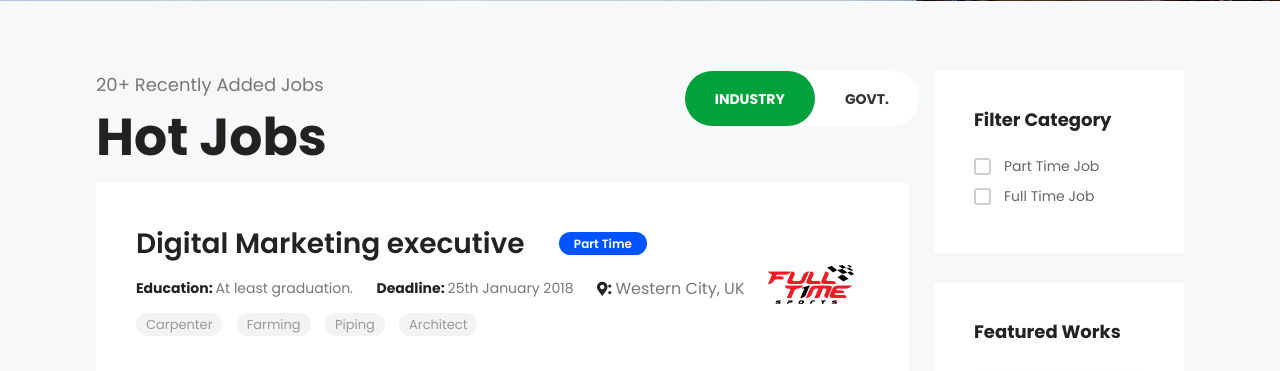
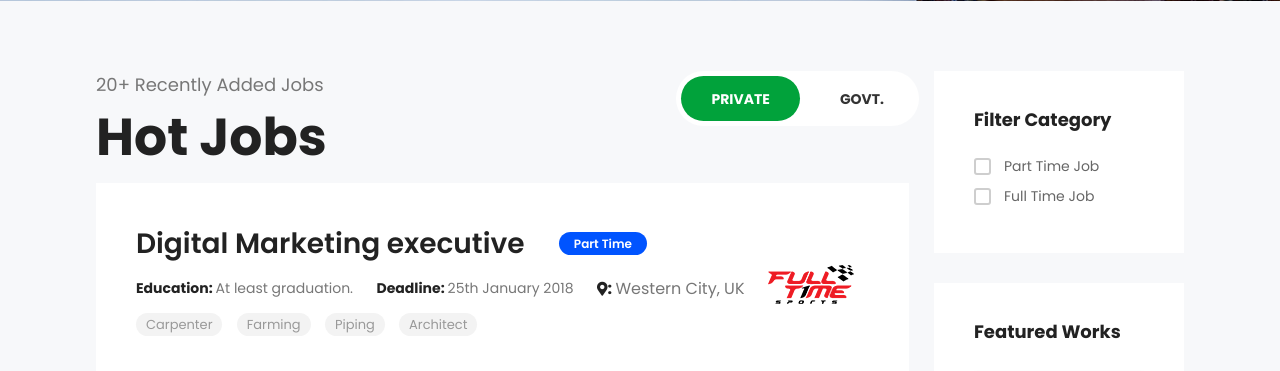
Before and after one commit to abzdevs18/softdev-help-agency, a PHP site: page / in a window 1280 px wide. Shown: the part 799-1170 px from the top of the page. Run offline with PHP 8.4, Linux system fonts and the light colour scheme; some libraries are stand-ins or nearby versions.

Commit message:
changing the filter button text and style (private/govt)

```diff
--- a/assets/css/mainStyle.css
+++ b/assets/css/mainStyle.css
@@ -252,8 +252,9 @@ section#hot-job {
 }
 #job-left-header div:last-child ul li {
 	list-style-type: none;
-	padding: 15px 30px;
+	padding: 10px 30px;
 	border-radius: 100px;
+	margin: 5px;
 }
 #job-left-header div:last-child ul li:first-child {
 	background-color: #01a23b;
--- a/index.php
+++ b/index.php
@@ -49,7 +49,7 @@
 					</div>
 					<div>
 						<ul>
-							<li><a href="#" style="color: #fff;">industry</a></li>
+							<li><a href="#" style="color: #fff;">private</a></li>
 							<li><a href="#">govt.</a></li>
 						</ul>
 					</div>
```
